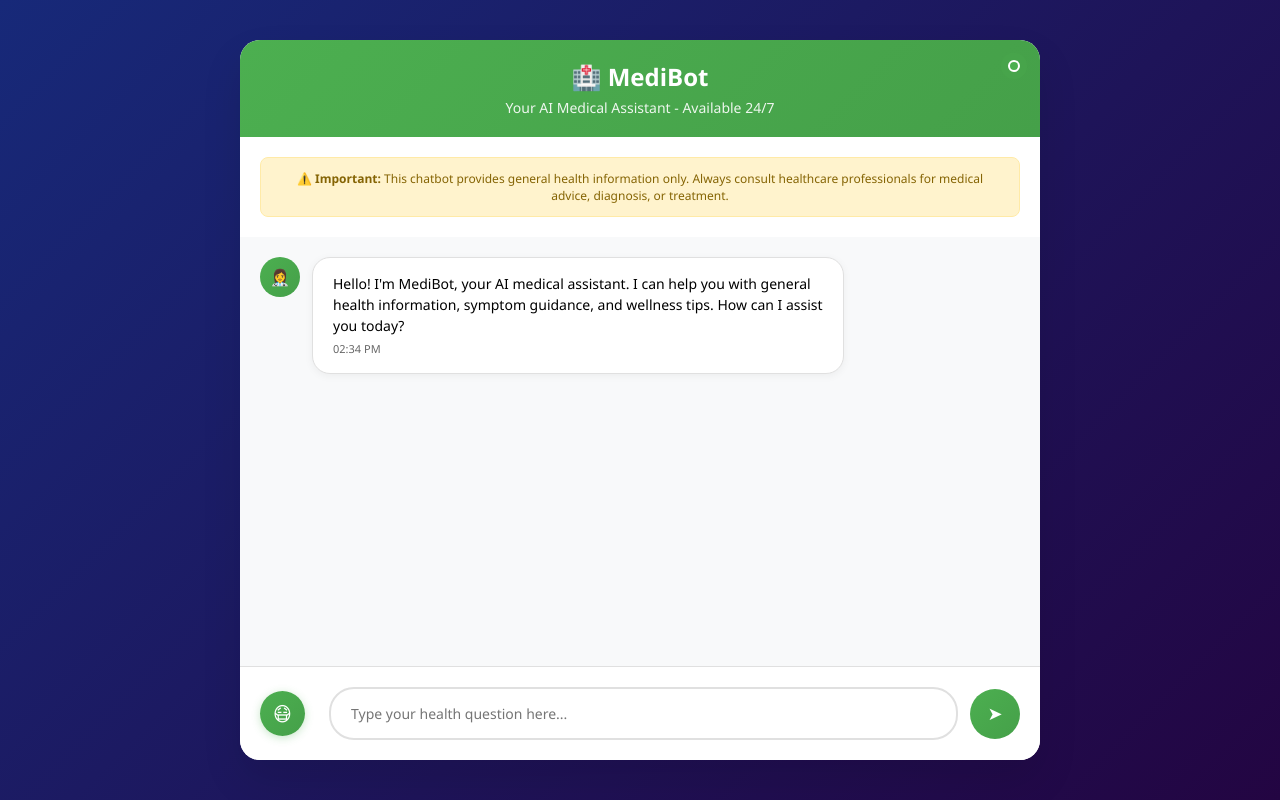
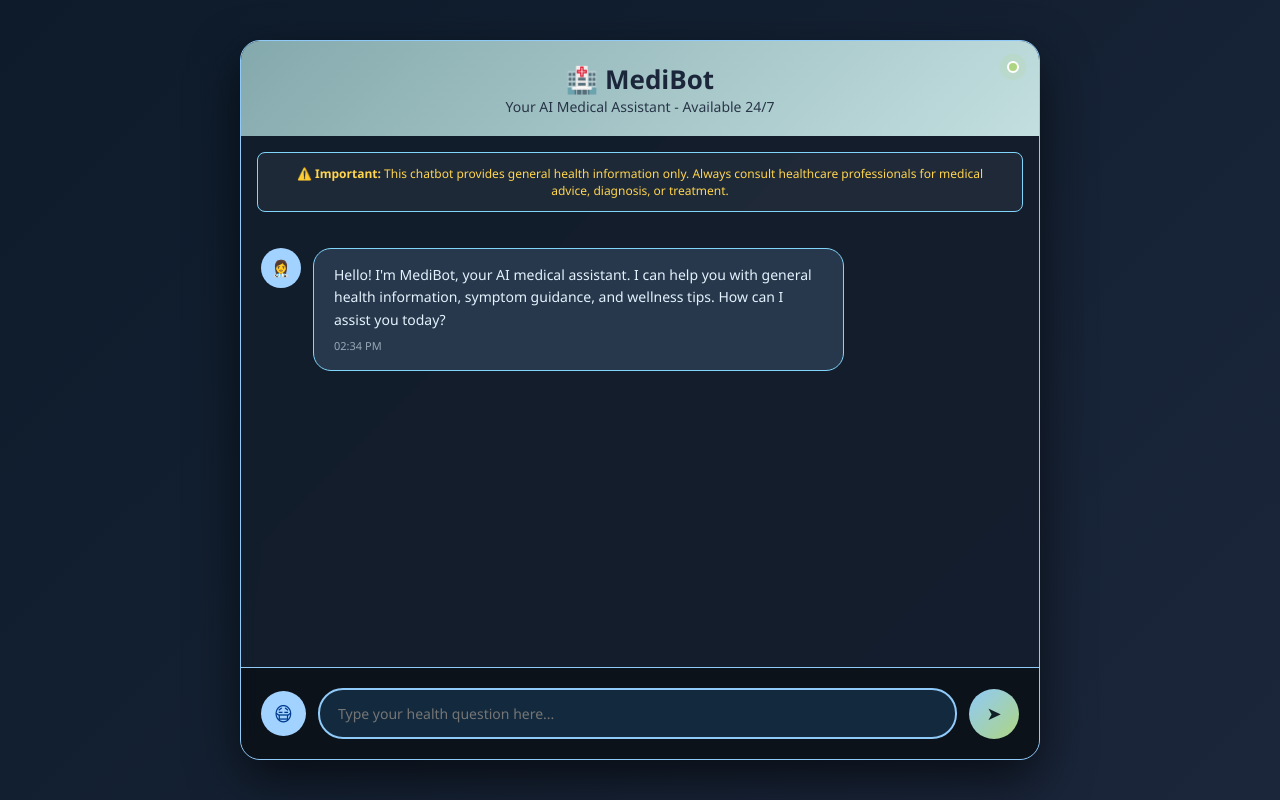
Before and after one commit to kagrawal284/medical-chatbot-generative-ai, a Flask app: page / in a window 1280 px wide. Run offline with Flask 3, Linux system fonts and the light colour scheme.

Commit message:
updated html ad css

```diff
--- a/static/style.css
+++ b/static/style.css
@@ -1,5 +1,4 @@
-/* Medical Chatbot Styles */
-
+/* Emotional Doctor-Patient Medical Chatbot (Dark-Soft Themed) */
 * {
   margin: 0;
   padding: 0;
@@ -8,37 +7,39 @@
 
 body {
   font-family: "Segoe UI", Tahoma, Geneva, Verdana, sans-serif;
-  background: linear-gradient(135deg, #172979 0%, #230542 100%);
+  background: linear-gradient(135deg, #0d1b2a, #1b263b);
   height: 100vh;
   display: flex;
   justify-content: center;
   align-items: center;
+  color: white;
 }
 
 .chat-container {
   width: 90%;
   max-width: 800px;
   height: 90vh;
-  background: rgb(255, 255, 255);
+  background: rgba(20, 30, 45, 0.95);
+  backdrop-filter: blur(8px);
   border-radius: 20px;
-  box-shadow: 0 20px 40px rgba(0, 0, 0, 0.1);
+  box-shadow: 0 20px 50px rgba(0, 0, 0, 0.6);
   display: flex;
   flex-direction: column;
   overflow: hidden;
+  border: 1px solid #90caf9;
 }
 
 .chat-header {
-  background: linear-gradient(135deg, #4caf50, #45a049);
-  color: white;
+  background: linear-gradient(135deg, #84a9ac, #c3dfe0);
+  color: #1b263b;
   padding: 20px;
   text-align: center;
   position: relative;
 }
 
 .chat-header h1 {
-  font-size: 24px;
-  font-weight: 600;
-  margin-bottom: 5px;
+  font-size: 26px;
+  font-weight: 700;
 }
 
 .chat-header p {
@@ -52,7 +53,7 @@ body {
   right: 20px;
   width: 12px;
   height: 12px;
-  background: #4caf50;
+  background: #aed581;
   border-radius: 50%;
   border: 2px solid white;
   animation: pulse 2s infinite;
@@ -60,13 +61,13 @@ body {
 
 @keyframes pulse {
   0% {
-    box-shadow: 0 0 0 0 rgba(76, 175, 80, 0.7);
+    box-shadow: 0 0 0 0 rgba(174, 213, 129, 0.6);
   }
   70% {
-    box-shadow: 0 0 0 10px rgba(76, 175, 80, 0);
+    box-shadow: 0 0 0 10px rgba(174, 213, 129, 0);
   }
   100% {
-    box-shadow: 0 0 0 0 rgba(76, 175, 80, 0);
+    box-shadow: 0 0 0 0 rgba(174, 213, 129, 0);
   }
 }
 
@@ -74,7 +75,7 @@ body {
   flex: 1;
   padding: 20px;
   overflow-y: auto;
-  background: #f8f9fa;
+  background: transparent;
 }
 
 .message {
@@ -92,71 +93,70 @@ body {
   width: 40px;
   height: 40px;
   border-radius: 50%;
+  font-weight: bold;
+  font-size: 16px;
   display: flex;
   align-items: center;
   justify-content: center;
-  font-weight: bold;
-  font-size: 16px;
   flex-shrink: 0;
 }
 
 .bot-avatar {
-  background: linear-gradient(135deg, #4caf50, #45a049);
-  color: white;
+  background: #a2d2ff;
+  color: #102a43;
 }
 
 .user-avatar {
-  background: linear-gradient(135deg, #2196f3, #1976d2);
-  color: white;
+  background: #dcedc8;
+  color: #33691e;
 }
 
 .message-content {
   max-width: 70%;
   padding: 15px 20px;
   border-radius: 18px;
-  line-height: 1.5;
   font-size: 14px;
+  line-height: 1.6;
 }
 
 .bot-message {
-  background: white;
-  border: 1px solid #e0e0e0;
-  box-shadow: 0 2px 8px rgba(0, 0, 0, 0.05);
+  background: rgba(162, 210, 255, 0.15);
+  border: 1px solid #81d4fa;
+  color: #e3f2fd;
 }
 
 .user-message {
-  background: linear-gradient(135deg, #2196f3, #1976d2);
-  color: white;
+  background: rgba(220, 237, 200, 0.15);
+  color: #c5e1a5;
 }
 
 .message-time {
   font-size: 11px;
   opacity: 0.6;
-  margin-top: 5px;
+  margin-top: 6px;
 }
 
 .typing-indicator {
   display: flex;
   align-items: center;
-  gap: 8px;
   padding: 15px 20px;
-  background: white;
+  background: rgba(255, 255, 255, 0.05);
+  border: 1px solid #90caf9;
+  color: white;
   border-radius: 18px;
-  margin-bottom: 20px;
-  max-width: 70%;
-  border: 1px solid #e0e0e0;
-  box-shadow: 0 2px 8px rgba(0, 0, 0, 0.05);
 }
 
 .typing-dots {
   display: flex;
-  gap: 4px;
+  flex-direction: row;
+  gap: 8px;
+  margin-left: 10px;
 }
 
 .typing-dot {
   width: 8px;
   height: 8px;
-  background: #4caf50;
+  background: #aed581;
   border-radius: 50%;
   animation: typing 1.4s infinite;
 }
@@ -164,7 +164,6 @@ body {
 .typing-dot:nth-child(2) {
   animation-delay: 0.2s;
 }
-
 .typing-dot:nth-child(3) {
   animation-delay: 0.4s;
 }
@@ -182,8 +181,8 @@ body {
 
 .chat-input {
   padding: 20px;
-  background: white;
-  border-top: 1px solid #e0e0e0;
+  background: rgba(0, 0, 0, 0.4);
+  border-top: 1px solid #90caf9;
 }
 
 .input-container {
@@ -192,25 +191,17 @@ body {
   align-items: center;
 }
 
-/* Input Avatar Styles */
 .input-avatar {
   width: 45px;
   height: 45px;
-  background: linear-gradient(135deg, #4caf50, #45a049);
+  background: #a2d2ff;
   border-radius: 50%;
+  font-size: 20px;
+  color: #003c8f;
   display: flex;
   align-items: center;
   justify-content: center;
-  font-size: 20px;
-  color: white;
   flex-shrink: 0;
-  margin-right: 12px;
-  box-shadow: 0 2px 8px rgba(76, 175, 80, 0.3);
-  transition: transform 0.2s ease;
-}
-
-.input-avatar:hover {
-  transform: scale(1.05);
 }
 
 .input-avatar.typing {
@@ -229,35 +220,34 @@ body {
 
 .message-input {
   flex: 1;
-  padding: 15px 20px;
-  border: 2px solid #e0e0e0;
+  padding: 14px 18px;
+  border: 2px solid #90caf9;
   border-radius: 25px;
+  background: #132a3e;
+  color: #e3f2fd;
   font-size: 14px;
+  resize: none;
   outline: none;
-  transition: border-color 0.3s;
-  resize: none;
-  min-height: 20px;
-  max-height: 100px;
   font-family: inherit;
 }
 
 .message-input:focus {
-  border-color: #4caf50;
+  border-color: #aed581;
 }
 
 .send-button {
   width: 50px;
   height: 50px;
-  background: linear-gradient(135deg, #4caf50, #45a049);
+  background: linear-gradient(135deg, #90caf9, #aed581);
   border: none;
   border-radius: 50%;
-  color: white;
+  color: #102027;
+  font-size: 18px;
   cursor: pointer;
   display: flex;
   align-items: center;
   justify-content: center;
   transition: transform 0.2s;
-  font-size: 18px;
 }
 
 .send-button:hover {
@@ -265,46 +255,39 @@ body {
 }
 
 .send-button:disabled {
-  opacity: 0.6;
+  opacity: 0.5;
   cursor: not-allowed;
-  transform: none;
 }
 
 .disclaimer {
-  background: #fff3cd;
-  border: 1px solid #ffeaa7;
-  color: #856404;
+  background: rgba(255, 255, 255, 0.05);
+  color: #ffd54f;
+  font-size: 12px;
   padding: 12px 20px;
-  margin: 20px;
+  text-align: center;
   border-radius: 8px;
-  font-size: 12px;
-  text-align: center;
+  margin: 16px;
+  border: 1px solid #81d4fa;
 }
 
-/* Scrollbar Styling */
 .chat-messages::-webkit-scrollbar {
   width: 6px;
 }
-
 .chat-messages::-webkit-scrollbar-track {
-  background: #f1f1f1;
+  background: #1b263b;
+}
+.chat-messages::-webkit-scrollbar-thumb {
+  background: #aed581;
+  border-radius: 3px;
+}
+.chat-messages::-webkit-scrollbar-thumb:hover {
+  background: #c5e1a5;
 }
 
-.chat-messages::-webkit-scrollbar-thumb {
-  background: #c1c1c1;
-  border-radius: 3px;
-}
-
-.chat-messages::-webkit-scrollbar-thumb:hover {
-  background: #a8a8a8;
-}
-
-/* Responsive Design */
 @media (max-width: 768px) {
   .chat-container {
     width: 95%;
     height: 95vh;
-    border-radius: 15px;
   }
 
   .message-content {
```
Also changed, not shown: templates/chat.html (+32 -26 lines).
